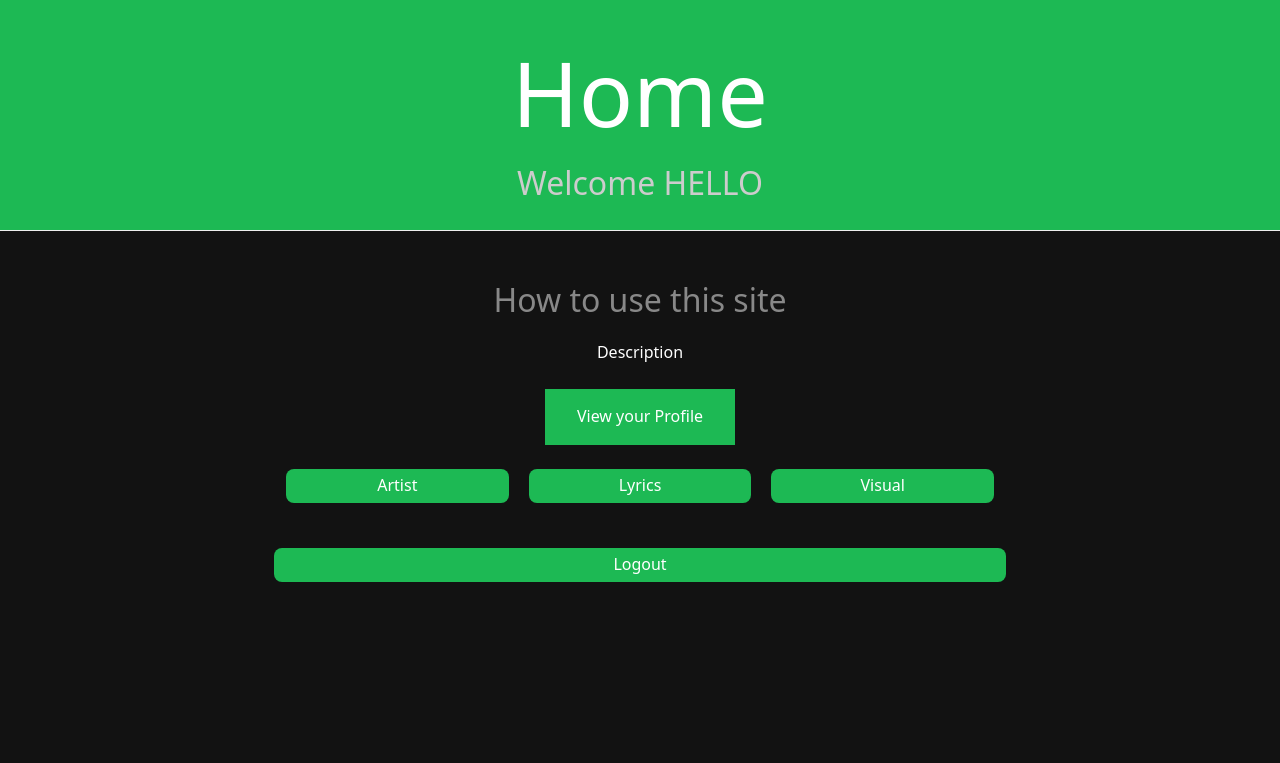
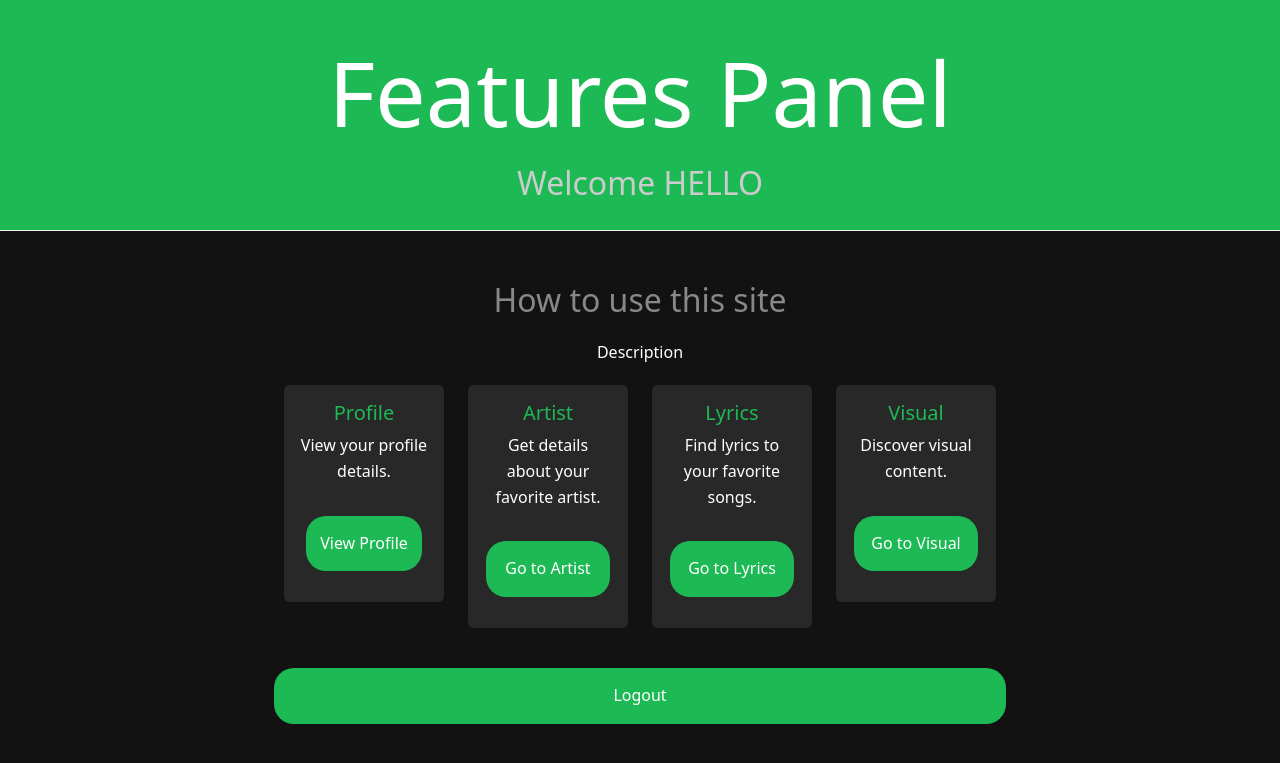
Before and after one commit to aymanhabib/p4_legendary-tribble, a Flask app: page /home in a window 1280 px wide. Shown: the top 763 px of the page. Run offline with Flask 2, Linux system fonts and the light colour scheme; a user stored in the database is signed in.

Commit message:
Update home.html

```diff
--- a/app/templates/home.html
+++ b/app/templates/home.html
@@ -2,7 +2,7 @@
 <html lang="en">
 
 <head>
-    <title> Home </title>
+    <title> Welcome Home </title>
     <meta name="viewport" content="width=device-width, initial-scale=1">
     <link href="https://cdn.jsdelivr.net/npm/bootstrap@5.2.3/dist/css/bootstrap.min.css" rel="stylesheet" integrity="sha384-rbsA2VBKQhggwzxH7pPCaAqO46MgnOM80zW1RWuH61DGLwZJEdK2Kadq2F9CUG65" crossorigin="anonymous">
     <script src="https://cdn.jsdelivr.net/npm/bootstrap@5.2.3/dist/js/bootstrap.bundle.min.js" integrity="sha384-kenU1KFdBIe4zVF0s0G1M5b4hcpxyD9F7jL+jjXkk+Q2h455rYXK/7HAuoJl+0I4" crossorigin="anonymous"></script>
@@ -26,27 +26,38 @@
             font-size: 30px;
         }
 
-        input[type="submit"], button {
+        .btn-custom {
             background-color: #1DB954;
+            color: #fff;
             border: none;
-            color: white;
-            padding: 15px 32px;
+            padding: 15px 14px;
+            margin: 15px 2px;
             text-align: center;
             text-decoration: none;
             display: inline-block;
             font-size: 16px;
-            margin: 4px 2px;
             transition-duration: 0.4s;
             cursor: pointer;
+            border-radius: 20px;
         }
 
-        input[type="submit"]:hover, button:hover {
+        .btn-custom:hover {
             background-color: #121212;
-            color: white;
+            color: #1DB954;
+            border: 1px solid #1DB954;
         }
 
         .container {
             margin-top: 20px;
+        }
+
+        .card {
+            background-color: #282828;
+            border: none;
+        }
+
+        .card-body {
+            color: #1DB954;
         }
     </style>
 </head>
@@ -54,7 +65,7 @@
 <body>
     <div id="main">
         <div class="header">
-            <h1> Home</h1>
+            <h1> Features Panel</h1>
             <h2>Welcome {{user}}</h2>
         </div>
 
@@ -64,34 +75,56 @@
                 Description
             </p>
             <div class="container">
-                <div class="row g-3 justify-content-center">
-                    <form action="/profile" method="POST" class="text-center">
-                        <input type="submit" value="View your Profile" class="button-2" role="button"></input>
-                    </form>
-
-                    <div class="col-sm">
-                        <form class="d-grid">
-                            <button class="p-1 mb-3 rounded-3" formaction="/artist">Artist</button>
-                        </form>
+                <div class="row justify-content-center">
+                    <div class="col-sm-3">
+                        <div class="card">
+                            <div class="card-body text-center">
+                                <h5 class="card-title">Profile</h5>
+                                <p class="card-text">View your profile details.</p>
+                                <form action="/profile" method="POST">
+                                    <input type="submit" class="btn-custom" value="View Profile"></input>
+                                </form>
+                            </div>
+                        </div>
                     </div>
-
-                    <div class="col-sm">
-                        <form class="d-grid">
-                            <button class="p-1 mb-3 rounded-3" formaction="/lyrics">Lyrics</button>
-                        </form>
+                    <div class="col-sm-3">
+                        <div class="card">
+                            <div class="card-body text-center">
+                                <h5 class="card-title">Artist</h5>
+                                <p class="card-text">Get details about your favorite artist.</p>
+                                <form class="d-grid">
+                                    <button class="btn-custom" formaction="/artist">Go to Artist</button>
+                                </form>
+                            </div>
+                        </div>
                     </div>
-                    <div class="col-sm">
-                        <form class="d-grid">
-                            <button class="p-1 mb-3 rounded-3" formaction="/visual">Visual</button>
-                        </form>
+                    <div class="col-sm-3">
+                        <div class="card">
+                            <div class="card-body text-center">
+                                <h5 class="card-title">Lyrics</h5>
+                                <p class="card-text">Find lyrics to your favorite songs.</p>
+                                <form class="d-grid">
+                                    <button class="btn-custom" formaction="/lyrics">Go to Lyrics</button>
+                                </form>
+                            </div>
+                        </div>
                     </div>
-
+                    <div class="col-sm-3">
+                        <div class="card">
+                            <div class="card-body text-center">
+                                <h5 class="card-title">Visual</h5>
+                                <p class="card-text">Discover visual content.</p>
+                                <form class="d-grid">
+                                    <button class="btn-custom" formaction="/visual">Go to Visual</button>
+                                </form>
+                            </div>
+                        </div>
+                    </div>
                 </div>
             </div>
             <br/>
-
-            <form class="d-grid">
-                <button class="p-1 mb-3 rounded-3" formaction="/logout">Logout</button>
+            <form class="d-grid gap-2">
+                <button class="btn-custom" formaction="/logout">Logout</button>
             </form>
         </div>
     </div>
```
